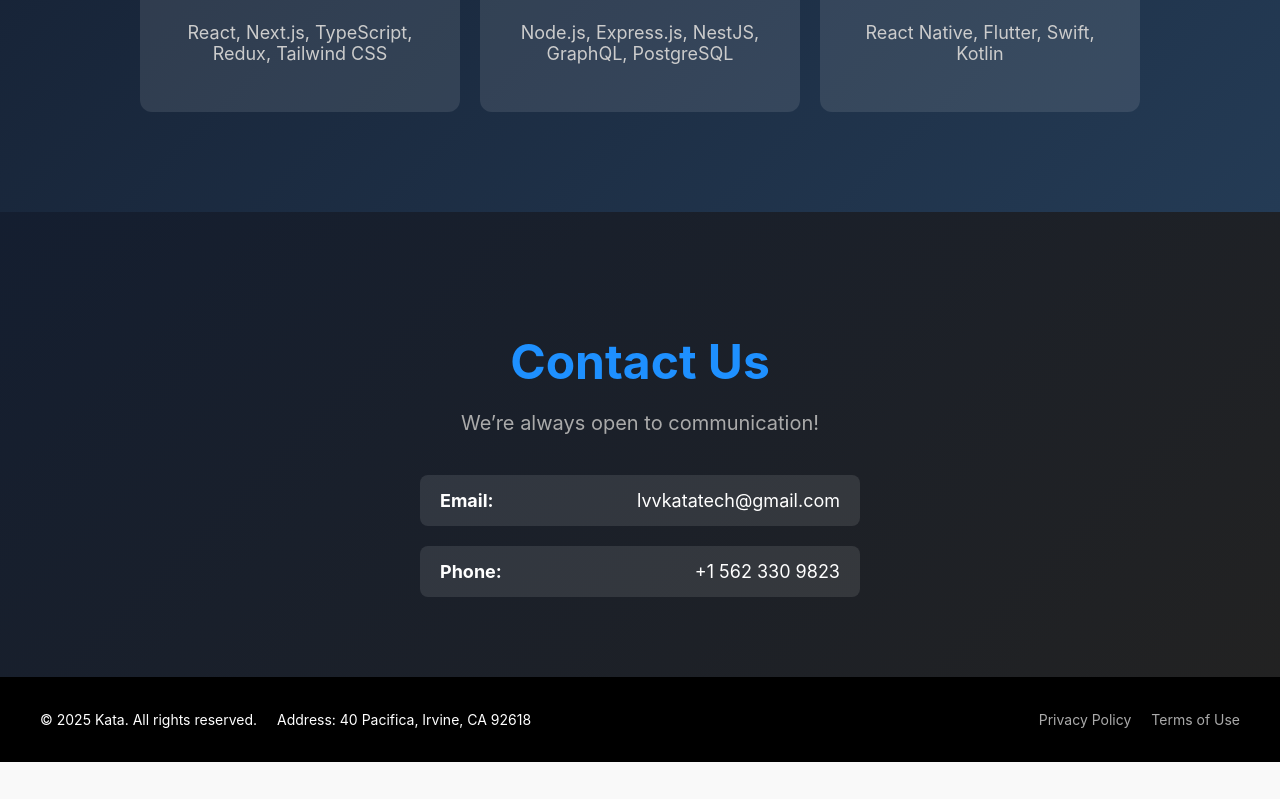
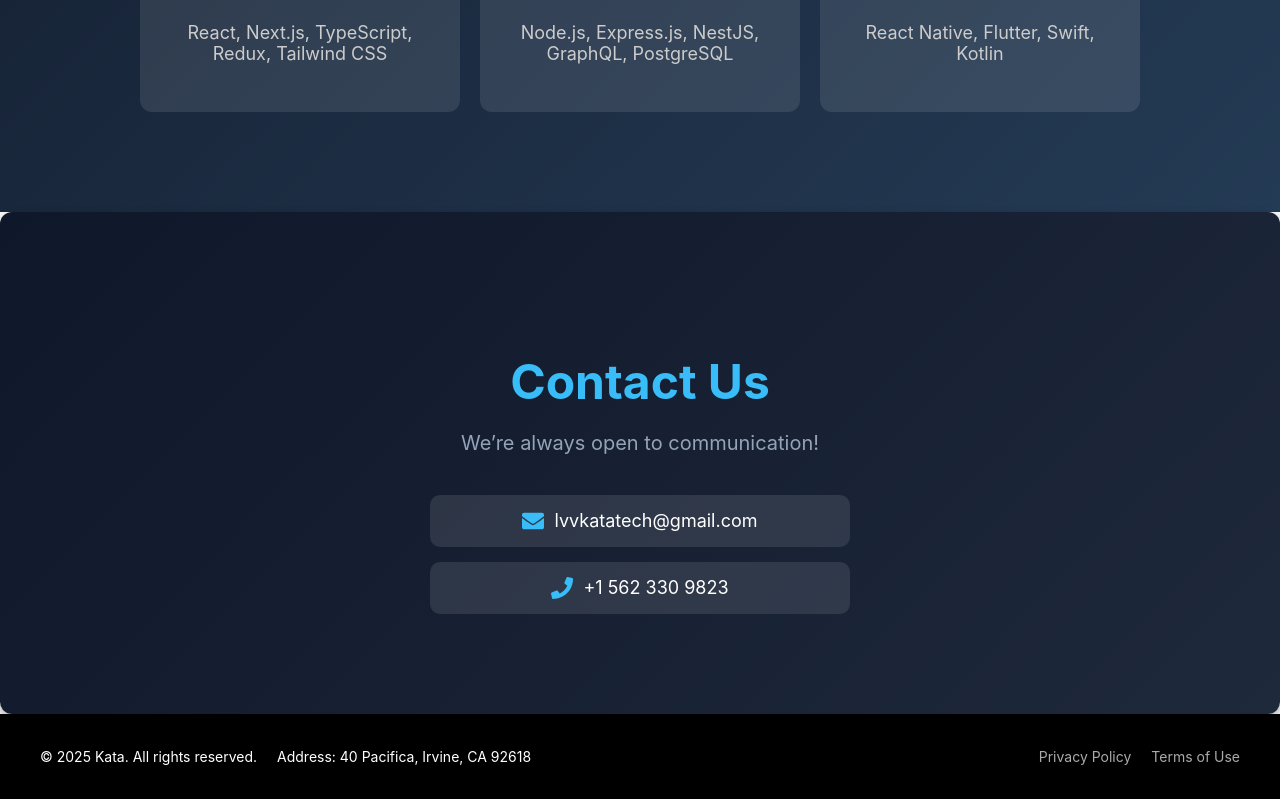
Before and after one commit to lvvNikolas/Kata, a Next.js app: page / in a window 1280 px wide. Shown: the part 4149-4948 px from the top of the page. Before the commit the page ends 4911 px from the top, so only its background shows below. Built offline with nearby package versions, Linux system fonts and the light colour scheme.

Commit message:
changed contact section

```diff
--- a/src/app/components/Contact.js
+++ b/src/app/components/Contact.js
@@ -1,4 +1,5 @@
 // src/app/components/ContactSection.js
+import { FaEnvelope, FaPhone } from 'react-icons/fa'; // Импорт иконок
 import styles from '../page.module.css';
 
 export default function Contact() {
@@ -9,10 +10,12 @@ export default function Contact() {
         <p>We’re always open to communication!</p>
         <div className={styles.contactInfo}>
           <a href="mailto:contact@kata.com" className={styles.contactItem}>
-            <span>Email:</span> lvvkatatech@gmail.com
+            <FaEnvelope className={styles.contactIcon} />
+            <span>lvvkatatech@gmail.com</span>
           </a>
           <a href="tel:+15623309823" className={styles.contactItem}>
-            <span>Phone:</span> +1 562 330 9823
+            <FaPhone className={styles.contactIcon} />
+            <span>+1 562 330 9823</span>
           </a>
         </div>
       </div>
--- a/src/app/page.module.css
+++ b/src/app/page.module.css
@@ -673,34 +673,38 @@
 
 
 /* Contact Section */
+/* Contact Section */
 .contactSection {
-  background: linear-gradient(135deg, #141e30, #222222); /* Градиентный фон */
+  background: linear-gradient(135deg, #0f172a, #1e293b); /* Градиентный фон с современными оттенками */
   color: #fff;
-  padding: 80px 20px;
+  padding: 100px 20px;
   text-align: center;
+  border-radius: 12px;
+  box-shadow: 0 4px 10px rgba(0, 0, 0, 0.3);
 }
 
 .contactWrapper {
-  max-width: 800px;
+  max-width: 700px;
   margin: 0 auto;
 }
 
 .contactWrapper h2 {
   font-size: 48px;
-  margin-bottom: 20px;
-  color: #1e90ff;
+  margin-bottom: 15px;
+  color: #38bdf8; /* Яркий голубой акцент */
+  font-weight: bold;
 }
 
 .contactWrapper p {
   font-size: 20px;
-  color: #aaa;
+  color: #94a3b8; /* Светло-серый оттенок */
   margin-bottom: 40px;
 }
 
 .contactInfo {
   display: flex;
   flex-direction: column;
-  gap: 20px;
+  gap: 15px;
   align-items: center;
 }
 
@@ -710,28 +714,31 @@
   text-decoration: none;
   background: rgba(255, 255, 255, 0.1); /* Полупрозрачный фон */
   padding: 15px 20px;
-  border-radius: 8px;
+  border-radius: 10px;
   width: 100%;
-  max-width: 400px;
+  max-width: 380px;
   transition: all 0.3s ease;
   display: flex;
-  justify-content: space-between;
+  align-items: center;
+  gap: 10px;
+  justify-content: center;
 }
 
 .contactItem:hover {
-  background: rgba(30, 144, 255, 0.3); /* Подсвечивание при наведении */
-  color: #1e90ff;
+  background: rgba(56, 189, 248, 0.2); /* Подсвечивание при наведении */
+  color: #38bdf8;
 }
 
-.contactItem span {
-  font-weight: bold;
+.contactIcon {
+  font-size: 22px;
+  color: #38bdf8;
 }
 
 /* Анимация появления */
 .contactSection {
   opacity: 0;
   transform: translateY(20px);
-  animation: fadeIn 1s forwards;
+  animation: fadeIn 1s forwards ease-out;
 }
 
 @keyframes fadeIn {
```
